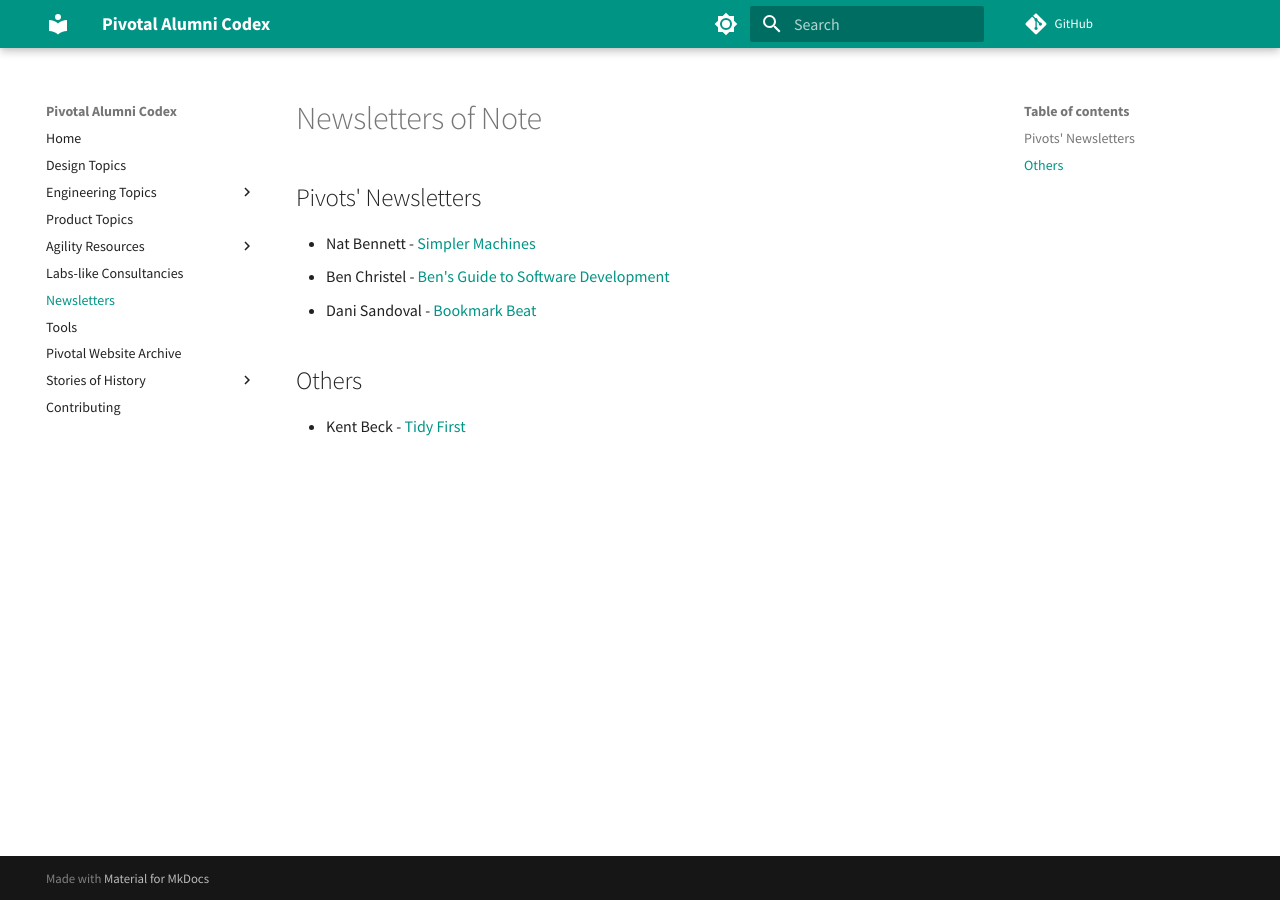
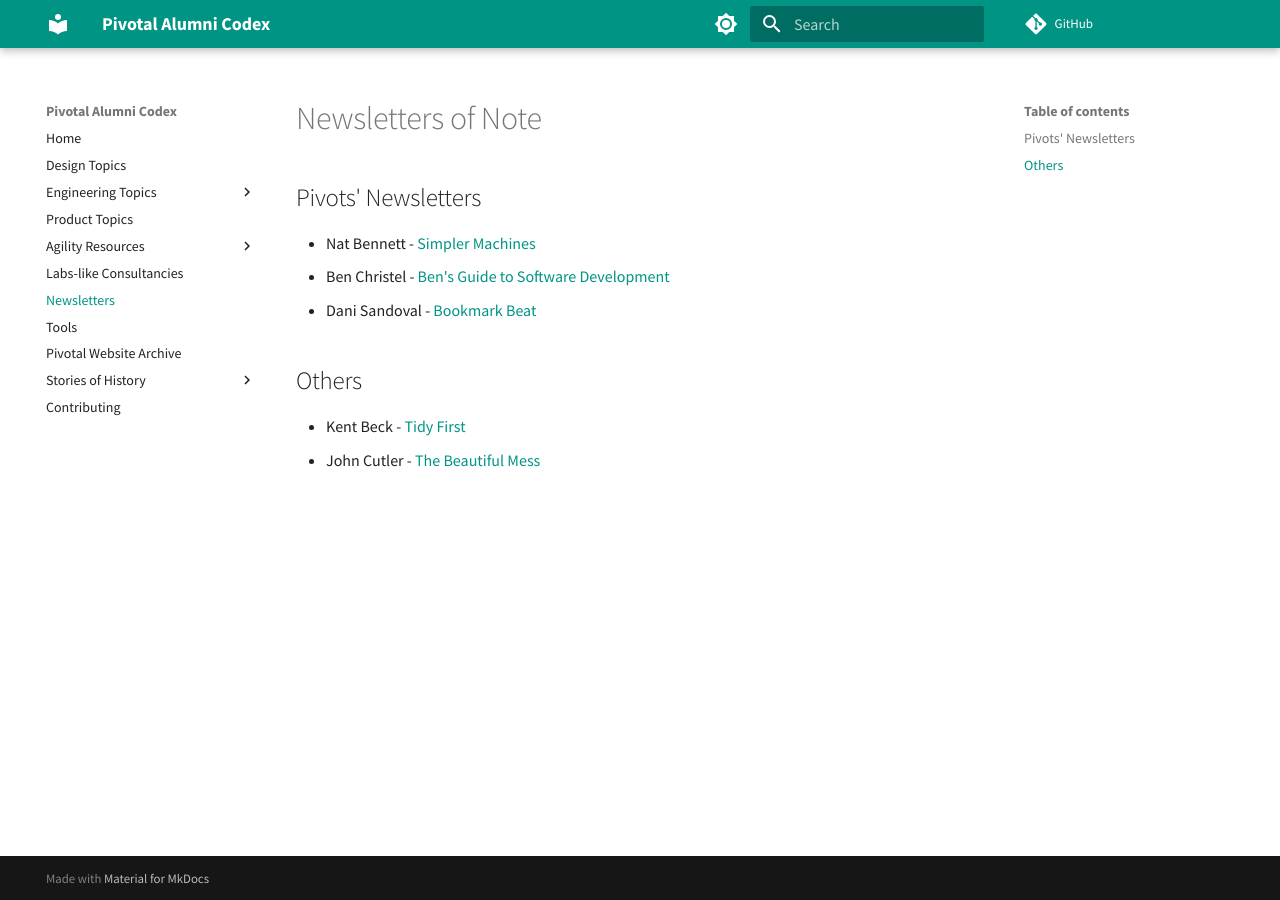
Before and after one commit to alumni-codex/alumni-codex.github.io, an MkDocs documentation site: the page built from docs/newsletters.md, in a window 1280 px wide. Built offline with MkDocs 1.6.1 and Material for MkDocs 9.7.7, drawn with Linux system fonts in a browser that asks for light colours; comment, search, counter and statistics services are not loaded.

Commit message:
Add "The Beautiful Mess" to newsletters.md

```diff
--- a/docs/newsletters.md
+++ b/docs/newsletters.md
@@ -10,3 +10,4 @@
 ## Others
 
 - Kent Beck - [Tidy First](https://tidyfirst.substack.com/)
+- John Cutler - [The Beautiful Mess](https://cutlefish.substack.com)
```
